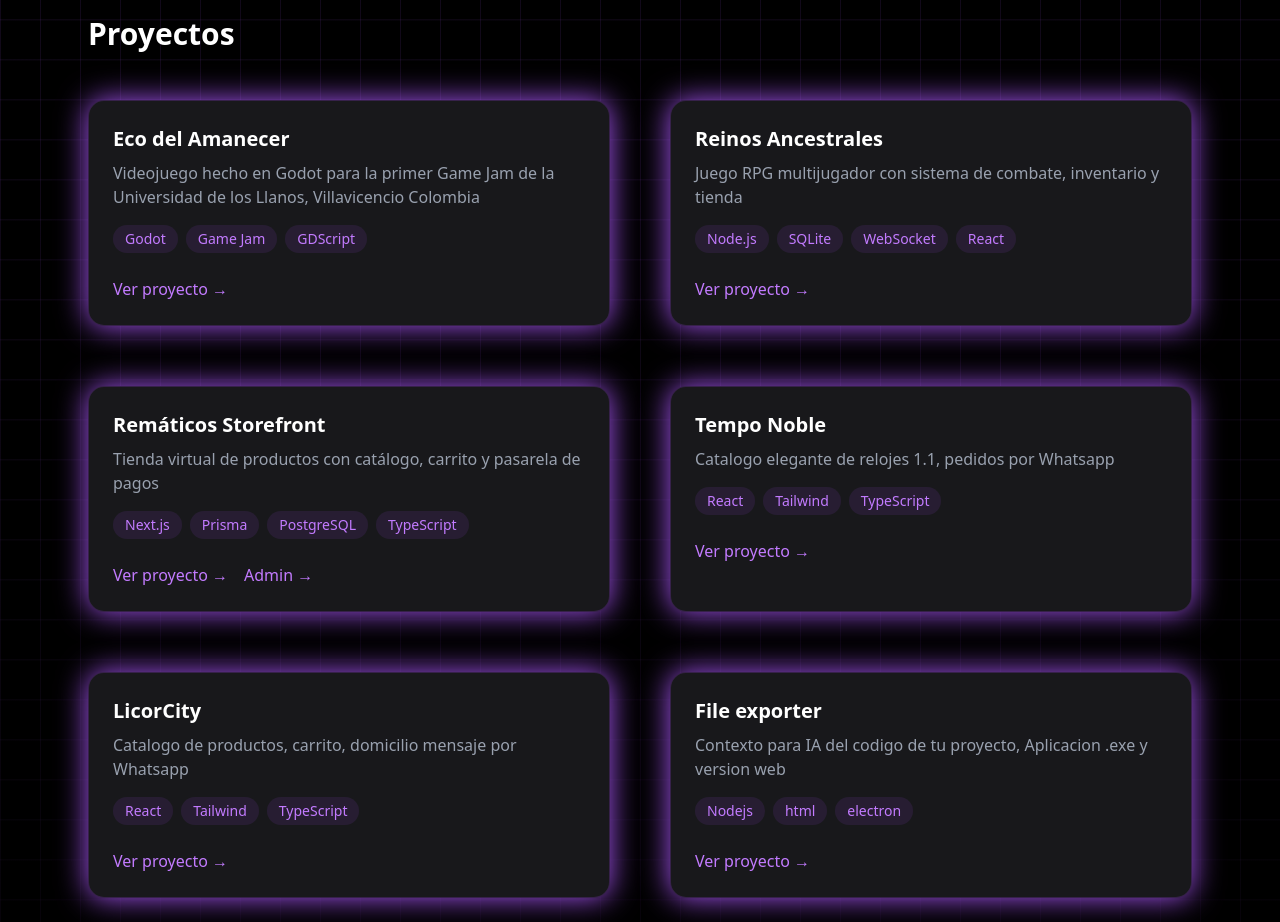
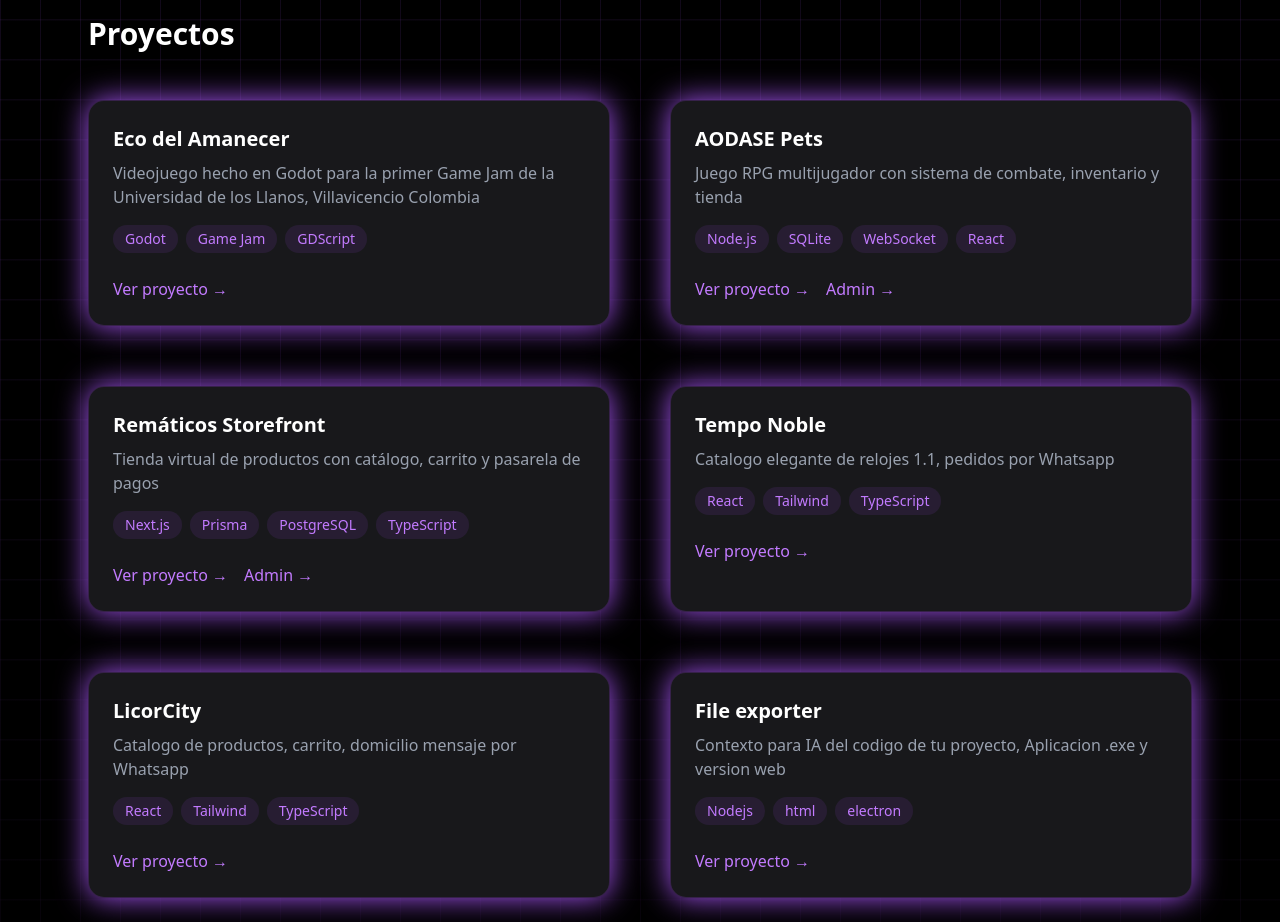
Before and after one commit to ProyectosReinbor/reinborPortafolio, a React (Vite) app: page / in a window 1280 px wide. Shown: the part 880-1802 px from the top of the page. Built offline with nearby package versions, Linux system fonts and the light colour scheme.

Commit message:
feat: renombrar Reinos Ancestrales a AODASE Pets y añadir enlace al panel admin

```diff
--- a/src/components/Projects.tsx
+++ b/src/components/Projects.tsx
@@ -9,10 +9,11 @@ const projects = [
         url: "https://reinbor.itch.io/eco-del-amanecer",
     },
     {
-        slug: "3daodrag",
-        title: "Reinos Ancestrales",
+        slug: "aodase",
+        title: "AODASE Pets",
         desc: "Juego RPG multijugador con sistema de combate, inventario y tienda",
         tech: ["Node.js", "SQLite", "WebSocket", "React"],
+        adminUrl: "https://aodaseadmin.reinbor.cloud/",
     },
     {
         slug: "rematicos",
```
